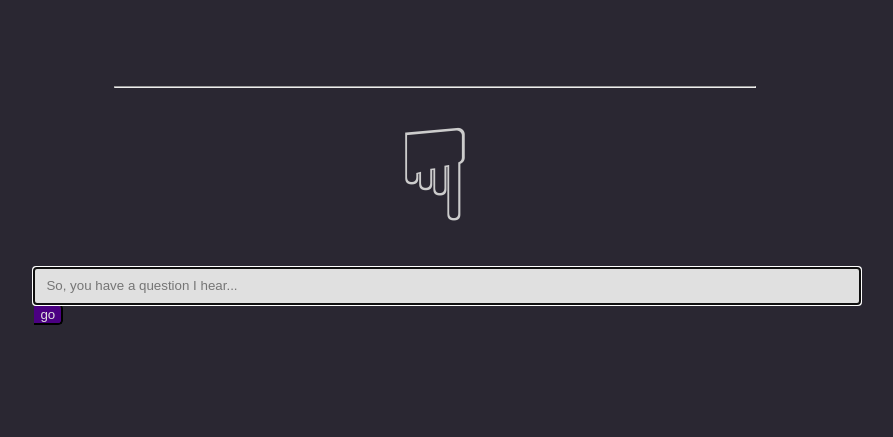
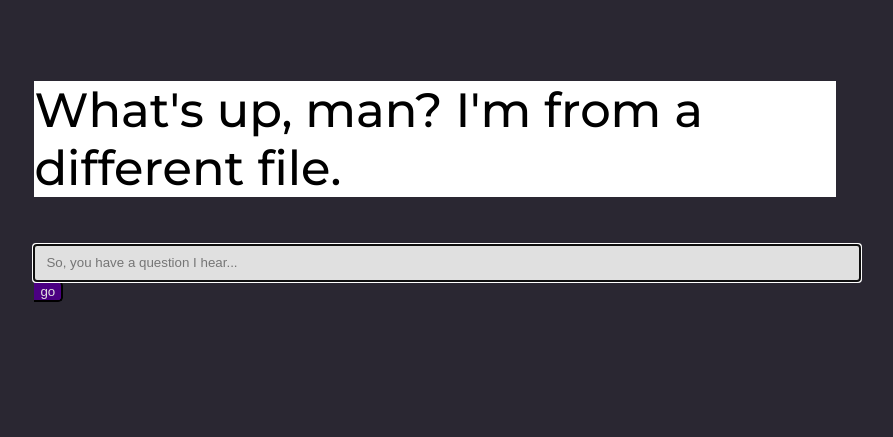
Before and after one commit to aremmell/magic-eightball, a PHP site: page / in a window 1280 px wide. Shown: the top 437 px of the page, without its empty margins (205-1098 px from the left). Run offline with PHP 8.4, Linux system fonts and the light colour scheme; data that the repository does not hold is empty.

Commit message:
having difficulties committing; trying again.

```diff
--- a/web/app-state.php
+++ b/web/app-state.php
@@ -12,8 +12,8 @@
  * or redistribute the source code contained herein.
  */
 
- // Key-value pairs for the app state map (array). Ensure that if you add any new entries,
- // they are also initialized in the $appState array with a default (invalid) value.
+ // Key values for the app state key/value map (arrray). Make sure if you add any,
+ // they go in the initialization below.
 const ME_Q_IN_PARAMS_AND_VALID = 1; // boolean: present and decoded from query params.
 const ME_A_IN_PARAMS_AND_VALID = 2; // boolean: present and decoded from query params.
 const ME_IN_ERROR_STATE        = 3; // boolean: render an error page.
@@ -23,7 +23,7 @@ const ME_A_NORMAL_VALUE        = 6; // string: completely plaintext copy of answ
 const ME_Q_PERMALINK_VALUE     = 7; // string: fully encoded copy of question for permalink.
 const ME_A_PERMALINK_VALUE     = 8; // string: fully encoded copy of answer for permalink.
 
-// Global app state.
+// Said global app state.
 $appState = array
 (
     ME_Q_IN_PARAMS_AND_VALID => false,
@@ -36,19 +36,28 @@ $appState = array
     ME_A_PERMALINK_VALUE => ""
 );
 
-// An enumeration (immutable list) of possible rendering modes.
-// At the beginning of rendering HTML, we will select one of
-// these based on the app state and react accordingly.
-enum RenderMode: string
-{
-    case Error                 = "error";
-    case PromptForQuestion     = "prompt-for-question";
-    case DisplayAnswer         = "display-answer";
-    case DisplayAnswerSansLink = "display-answer-sans-link";
+// An enumeration (immutable list) of possible rendering modes
+// of our little application. At the beginning of rendering HTML,
+// we will select one of these and react accordingly.
+//
+// I am thinking it would be easiest and least error prone to name
+// external PHP files after these and inject them in the DOM, rather
+// than having 50 if-else statements in the HTML.
+//
+// The selection of one of these is simple if we follow the
+// logic I detailed in index.php starting at line 83.
+//
+enum RenderMode: string {
+    case Error         = "error-need-to-restart";
+    case Usual         = "prepared-for-query";
+    case Success       = "query-success";
+    case SuccessNoLink = "query-success-no-link";
 }
 
-// Step #1 in the rendering mode selection process. If an error has occurred,
-// this is the only thing to render.
+// Takes the highest prioity of rendering modes.
+// If anyone has set the error state, the error page
+// will render (with an optional message).
+// TODO: How to handle when there isn't a message?
 function app_render_error_page(string& $msg): bool
 {
     $msg = "";
@@ -56,30 +65,25 @@ function app_render_error_page(string& $msg): bool
 
     if ($appState[ME_IN_ERROR_STATE] === true) {
         $msg = htmlentities($appState[ME_ERROR_STATE_MESSAGE] ?? "");
-
-        if (empty($msg))
-            $msg = LOC_ERRMSG_UNKNOWN;
-
         return true;
     }
 
     return false;
 }
 
-// The most likely usage scenario: a visitor who's not
-// using a permalink (or trying to exploit our site by counterfeiting one).
+// The most likely rendering path–someone visiting without
+// using a permalink (or trying to attack the site by faking one).
 //
 // Prerequisities for this rendering mode are:
-//
-//   1. app_render_error_page returns false.
-//   2. Both ME_Q_IN_PARAMS_AND_VALID and ME_A_IN_PARAMS_AND_VALID
+//   1. `app_render_error_page` returns false.
+//   2. Both `ME_Q_IN_PARAMS_AND_VALID` and `ME_A_IN_PARAMS_AND_VALID`
 //      in the global app state are false.
 //
 // Clearly, we can't trust the caller to verify all of that, so we'll
 // have to do it ourselves.
 //
-// Returns true if it's okay to use `RenderMode::PromptForQuestion`,
-// or false if something else needs to be rendered.
+// Returns true if it's okay to render the default welcome page, or false
+// if something else needs to be rendered.
 function app_render_usual_page(): bool
 {
     global $appState;
@@ -99,24 +103,19 @@ function app_render_usual_page(): bool
 
 // Prerequisites for this rendering mode are:
 //
-//   1. Everything listed in app_render_usual_page;
-//   2. Both ME_Q_PERMALINK_VALUE and ME_A_PERMALINK_VALUE in
+//   1. Everything listed in `app_render_usual_page`;
+//   2. Both `ME_Q_PERMALINK_VALUE` and `ME_A_PERMALINK_VALUE` in
 //      the app config hold non-empty strings.
-//   3. create_permalink_query_params must return a non-empty string
+//   3. `create_permalink_query_params` must return a non-empty string
 //       when passed these values.
-//   4. Both ME_Q_NORMAL_VALUE and ME_A_NORMAL_VALUE must be present
+//   4. Both `ME_Q_NORMAL_VALUE` and `ME_A_NORMAL_VALUE` must be present
 //      and non-empty in the app config.
 //
-// #3 is sort of optional; it just means that the permalink cannot be
+// Three is sort of optional; it just means that the permalink cannot be
 // generated in the footer of the page; everything else should work just fine.
 //
-// Returns true as long as #1 and #4 are true. It will be the responsibility
-// of the caller to verify that $pl_query_params is non-empty, and render the
-// correct HTML.
-//
-// If this function returns false, the only logical thing to do
-// is set an 'unknown error' message and render the error page.
-function app_render_display_answer_page(string& $question, string& $answer,
+// I will return true from this function as long as 1 and 4 are true.
+function app_render_success_page(string& $question, string& $answer,
     string& $pl_query_params): bool
 {
     global $appState;
@@ -145,11 +144,4 @@ function app_render_display_answer_page(string& $question, string& $answer,
     return true;
 }
 
-function determine_render_mode(): RenderMode
-{
-    global $appState;
-
-
-}
-
 ?>
--- a/web/index.php
+++ b/web/index.php
@@ -88,10 +88,10 @@
     //   3. Question/answer pre-recorded, valid.
     //   4. Question/answer pre-recorded, but invalid;
     //
-    // The way to select which mode to use is by invoking these functions in this exact order, and following
-    // the rules established by their behavior.
-    // However, it is very important that the following rules are followed carefully: none of these functions
-    // may be called until we reach this point in the script, and perhaps call a function called select_page_to_render() which wraps this
+    // The way to select which mode to use is by invoking these functions in
+    // this exact order, and following the rules established by their behavior. However, it is very important
+    // that the following rules are followed carefully: none of these functions may be called until we reach
+    // this point in the script, and perhaps call a function called select_page_to_render() which wraps this
     // behavior up for us. and secondly, they must always be called in this order with no exception.
     //
     //    1. function app_render_error_page(string& $msg): bool
@@ -100,7 +100,7 @@
     //    2. function app_render_usual_page(): bool
     //        a. Determines that function #1 has returned false.
     //        b. Determines that no pre-recorded question or answer are present.
-    //    3. function app_render_display_answer_page(string& $question, string& $answer, string& $pl_query_params): bool
+    //    3. function app_render_success_page(string& $question, string& $answer, string& $pl_query_params): bool
     //        a. Determines that functions #1 and #2 have both returned false.
     //        b. Ensures that both `ME_Q_PERMALINK_VALUE` and `ME_A_PERMALINK_VALUE` in the app config are non-empty strings.
     //        c. Ensures that `create_permalink_query_params` returns a non-empty string value with the aforementioend as input varibles.
@@ -131,7 +131,7 @@
     //  - answer
     // we can just inject these for now to get started.
 
-   /* $error_msg   = "";
+    $error_msg   = "";
     $question    = "";
     $answer      = "";
 
@@ -140,9 +140,9 @@
         // processing stops here and we select error page.
     } else if (app_render_usual_page()) {
         // stop here at usual. we can fake it for now.
-    } / *else if (app_render_display_answer_page...) is where it gets complicated.* /
+    } /*else if (app_render_success_page...) is where it gets complicated.*/
 
-     I have confirmed that doing 'include' on another  php file will inject HTML into the dom at
+    /* I have confirmed that doing 'include' on another  php file will inject HTML into the dom at
      * the location  you included it.
      * So now we have pluggable modules mapped to logic. */
 ?>
@@ -172,7 +172,7 @@
                     } else {
                         /* can't do this if $question is empty. */
                         if (empty($question)) {
-                            /* How could there be no error, but no question? */
+                            include 'test-inject.php';
                            } else {
                                echo sprintf("<p class=\"prev-question-intro\">%s&nbsp;<p class=\"prev-question\">&#x2018;%s&#x2019;</p>",
                                 LOC_YOU_ASKED, $question);
--- a/web/locale.php
+++ b/web/locale.php
@@ -14,7 +14,6 @@
 
     define("LOC_MAGIC_EIGHTBALL",    "Magic 8-Ball");
     define("LOC_ERRMSG_NO_QUESTION", "Uh-oh. Looks like we've encountered a problem. Please try submitting another question.");
-define("LOC_ERRMSG_UNKNOWN",       "An error occurred, but it is unclear what went wrong.");
     define("LOC_YOU_ASKED",          "You asked:");
     define("LOC_ANSWER_PREFIX",      "8-Ball says:");
     define("LOC_SUBMIT_BUTTON",      "go");
--- /dev/null
+++ b/web/test-inject.php
@@ -0,0 +1,20 @@
+<?php
+
+# declare some variables, and then write some HTML nodes.
+# include this in the middle of another file and see if the contents get 'injected'
+
+$foo = "bar";
+
+?>
+
+<style>
+.test-class {
+    font-size: 3em;
+    background: white;
+    color:black;
+}
+</style>
+
+<div class="test-class">
+    <p>What's up, man? I'm from a different file.</p>
+</div>
```
Also changed, not shown: 1 other file. Lines whose indentation alone changed are shown as unchanged.
